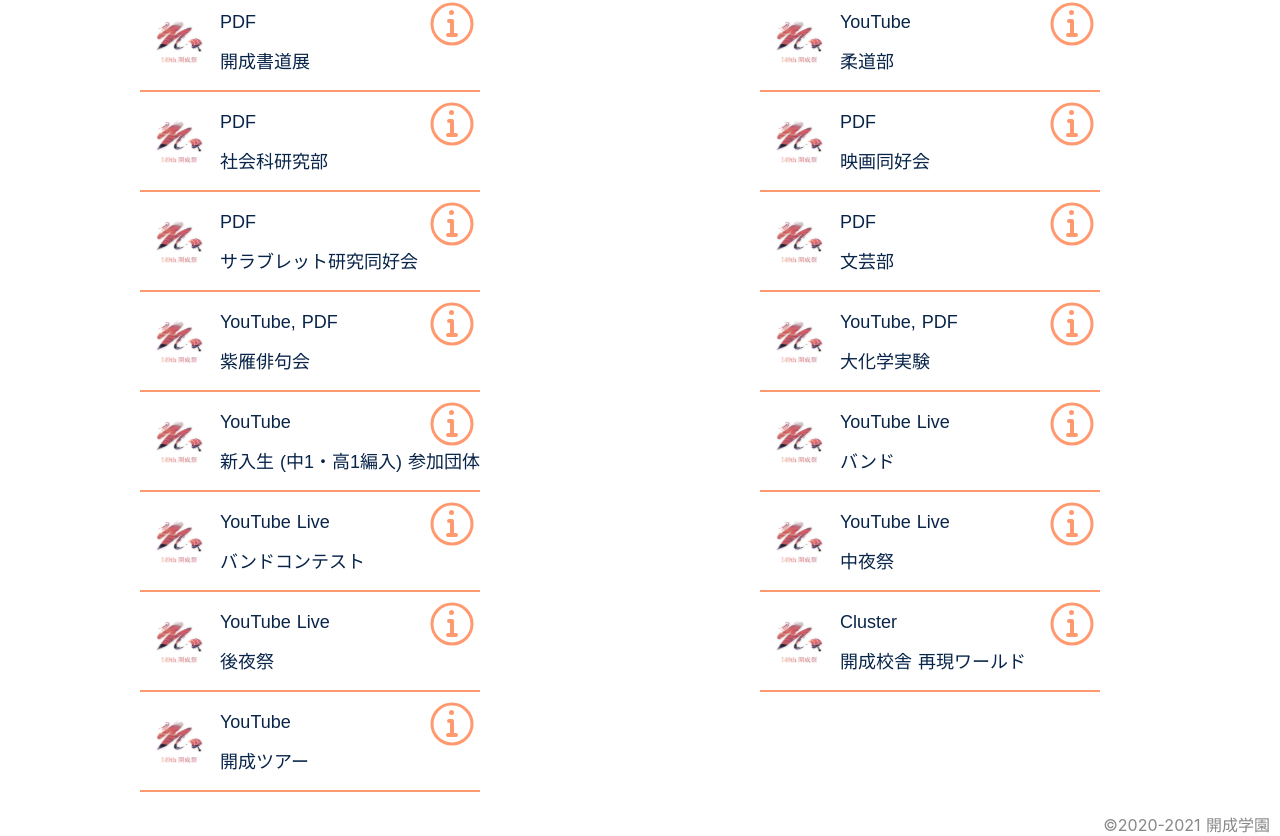
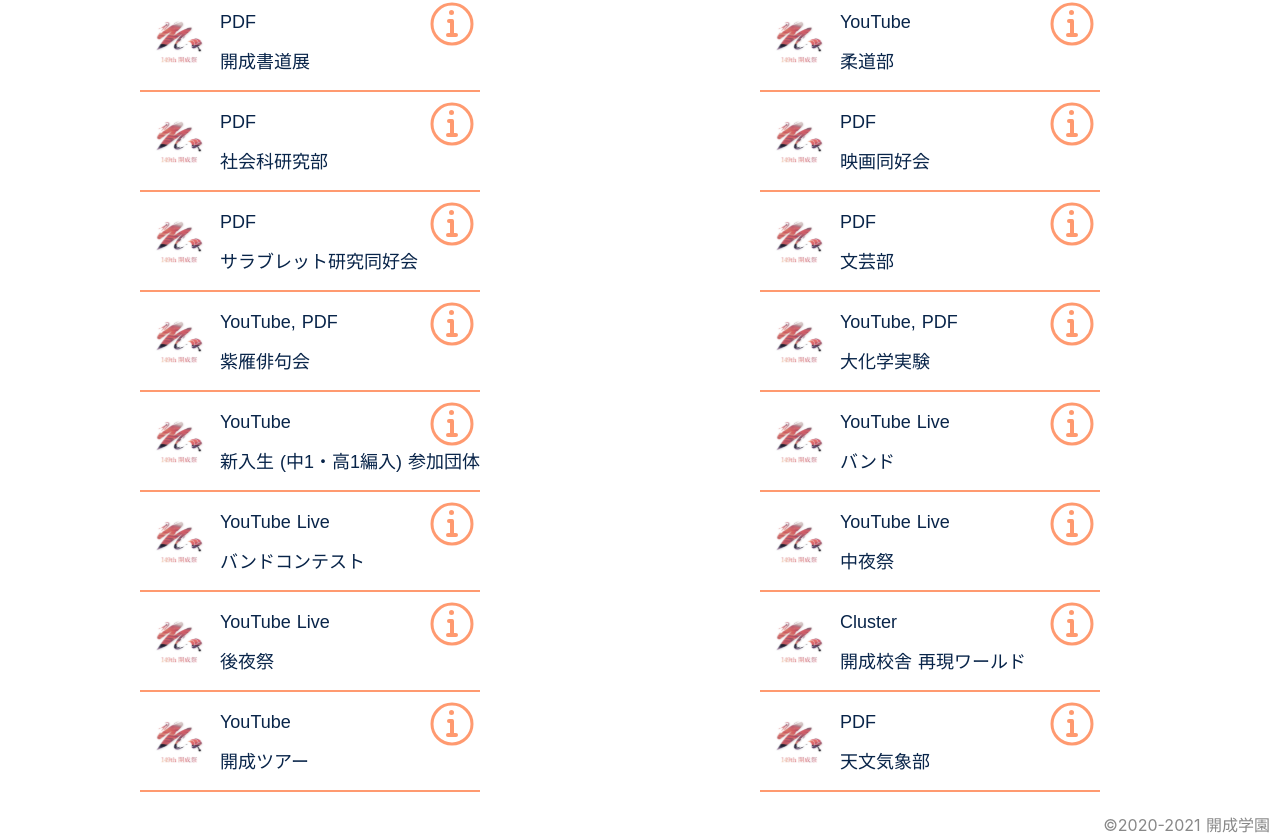
Before and after one commit to OR6107/149th-kaiseifes, a Nuxt app: page /online in a window 1280 px wide. Shown: the part 1450-2286 px from the top of the page. Built offline with nearby package versions, Linux system fonts and the light colour scheme.

Commit message:
Add 天文気象部

```diff
--- a/pages/online.vue
+++ b/pages/online.vue
@@ -538,6 +538,17 @@ export default {
             'https://www.youtube.com/playlist?list=PLg6BuDxA3WsvgOs9RomuSF1ox787VM4sy',
           contentUrlText: 'YouTube',
         },
+        {
+          id: 108,
+          name: '天文気象部',
+          place: 'PDF',
+          type: PDF,
+          description:
+            '天文気象部では宇宙や大気のことについて紹介しています。ぜひお越しください。',
+          contentUrl:
+            'https://drive.google.com/drive/folders/172ORRQ5ppwx_ilt_DjBImxpjazgMVNOf',
+          contentUrlText: 'Google Drive',
+        },
       ],
       show_projects: [],
       show_projects_1: [],
```
